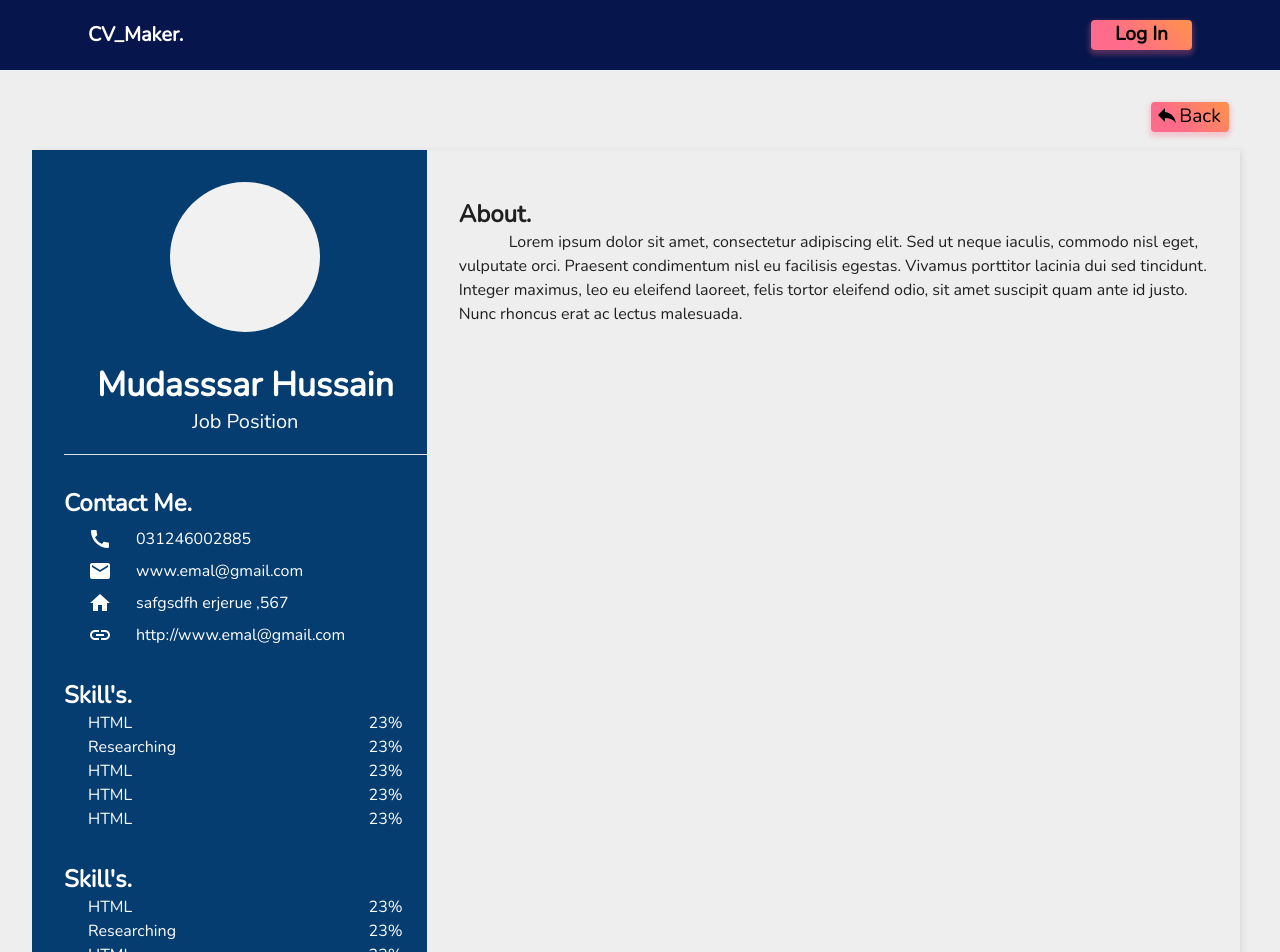
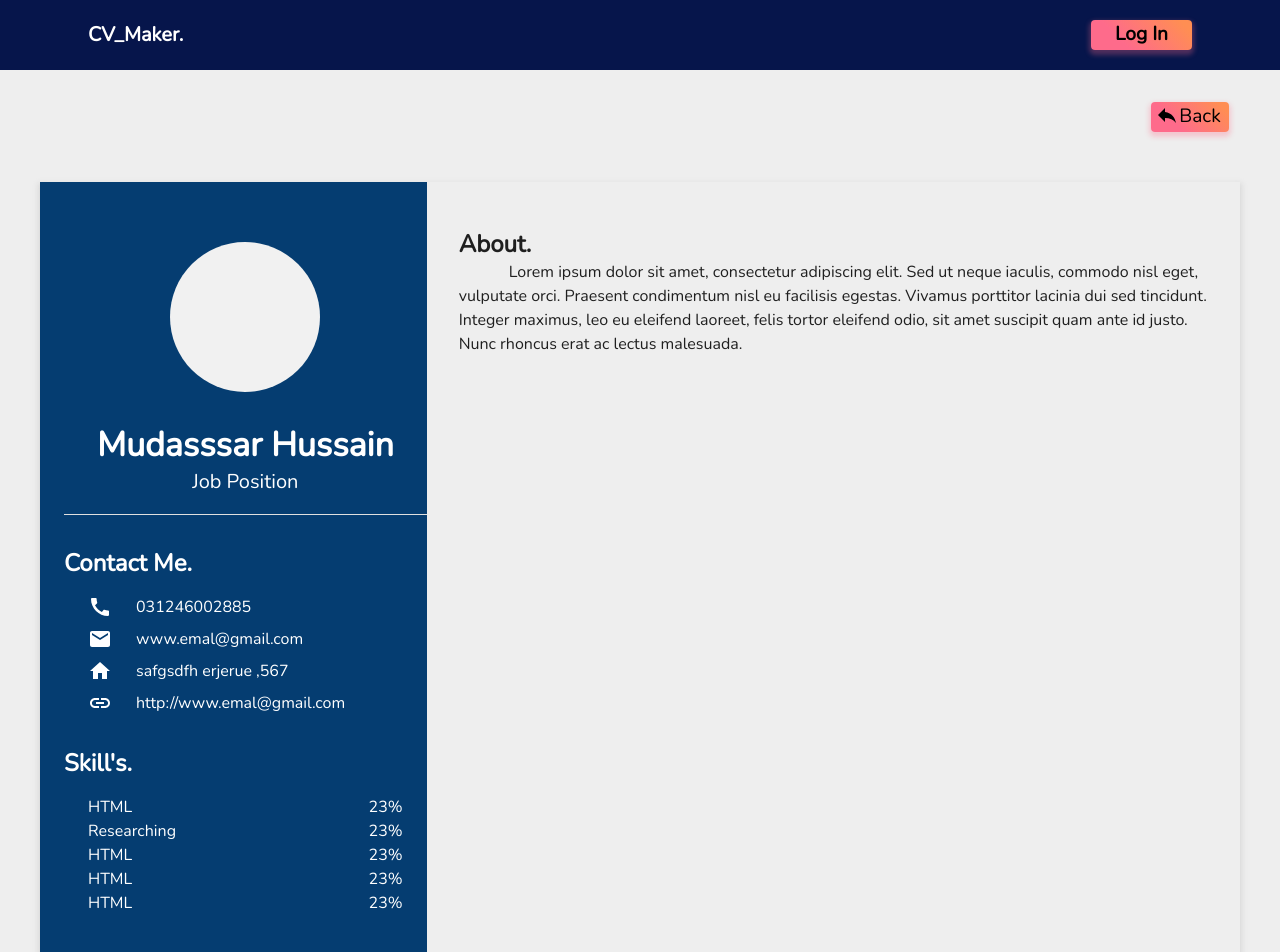
Before and after one commit to ProgrammingWithMudassar/CV_Maker_Project, a React (Vite) app: page /resume/cv in a window 1280 px wide. Shown: the top 952 px of the page. Built offline with nearby package versions, Linux system fonts and the light colour scheme; a web font is replaced by a local one.

Commit message:
update code

```diff
--- a/src/Pages/CVs/CV1.jsx
+++ b/src/Pages/CVs/CV1.jsx
@@ -22,7 +22,8 @@ const CV1 = () => {
       <Container className='CV_container'>
         {/* Left  */}
         <Grid container spacing={4} >
-          <Grid item xs={4} textAlign='left' backgroundColor='#053D71' color="#fff" pb={2}>
+          <Grid item xs={4} textAlign='left' backgroundColor='#053D71' color="#fff" >
+            <Box sx={{height:'1000px'}}>
               <Box className="ImgBoxInCv">
                 <Typography variant="body1" color="initial"></Typography>
               </Box>
@@ -40,44 +41,44 @@ const CV1 = () => {
               {/* Contact  */}
               <Box textAlign='left' mt={4}>
                 <Typography variant="h5" fontWeight={600}>Contact Me.</Typography>
-              <Box display='flex' alignItems='center' mt={1} >
-                <CallIcon color="#fff" sx={{mx:3}}/>
+                <Box display='flex' alignItems='center' mt={2} >
+                  <CallIcon color="#fff" sx={{ mx: 3 }} />
                   <Typography variant="body1" >031246002885</Typography>
                 </Box>
                 <Box display='flex' alignItems='center' mt={1} >
-                <EmailIcon color="#fff" sx={{mx:3}}/>
+                  <EmailIcon color="#fff" sx={{ mx: 3 }} />
                   <Typography variant="body1" >www.emal@gmail.com</Typography>
                 </Box>
                 <Box display='flex' alignItems='center' mt={1} >
-                <HomeIcon color="#fff" sx={{mx:3}}/>
+                  <HomeIcon color="#fff" sx={{ mx: 3 }} />
                   <Typography variant="body1" >safgsdfh erjerue ,567</Typography>
                 </Box>
                 <Box display='flex' alignItems='center' mt={1} >
-                <LinkIcon color="#fff" sx={{mx:3}}/>
+                  <LinkIcon color="#fff" sx={{ mx: 3 }} />
                   <Typography variant="body1" >http://www.emal@gmail.com</Typography>
                 </Box>
               </Box>
 
               {/* Skill */}
               <Box textAlign='left' mt={4}>
-            <Typography variant="h5" fontWeight={600}>Skill's.</Typography>
-              <Box sx={{display:'flex',px:3, justifyContent:'space-between'}}>
+                <Typography variant="h5" fontWeight={600} >Skill's.</Typography>
+                <Box sx={{ display: 'flex', px: 3, justifyContent: 'space-between' }} mt={2}>
                   <Typography variant="body1" >HTML</Typography>
                   <Typography variant="body1" >23%</Typography>
                 </Box>
-              <Box sx={{display:'flex',px:3, justifyContent:'space-between'}}>
+                <Box sx={{ display: 'flex', px: 3, justifyContent: 'space-between' }}>
                   <Typography variant="body1" >Researching</Typography>
                   <Typography variant="body1" >23%</Typography>
                 </Box>
-              <Box sx={{display:'flex',px:3, justifyContent:'space-between'}}>
+                <Box sx={{ display: 'flex', px: 3, justifyContent: 'space-between' }}>
                   <Typography variant="body1" >HTML</Typography>
                   <Typography variant="body1" >23%</Typography>
                 </Box>
-              <Box sx={{display:'flex',px:3, justifyContent:'space-between'}}>
+                <Box sx={{ display: 'flex', px: 3, justifyContent: 'space-between' }}>
                   <Typography variant="body1" >HTML</Typography>
                   <Typography variant="body1" >23%</Typography>
                 </Box>
-              <Box sx={{display:'flex',px:3, justifyContent:'space-between'}}>
+                <Box sx={{ display: 'flex', px: 3, justifyContent: 'space-between' }}>
                   <Typography variant="body1" >HTML</Typography>
                   <Typography variant="body1" >23%</Typography>
                 </Box>
@@ -85,18 +86,19 @@ const CV1 = () => {
 
               {/* Hobbies */}
               <Box textAlign='left' mt={4}>
-            <Typography variant="h5" fontWeight={600}>Skill's.</Typography>
-              <Box sx={{display:'flex',px:3, justifyContent:'space-between'}}>
+                <Typography variant="h5" fontWeight={600}>Hobbies.</Typography>
+                <Box sx={{ display: 'flex', px: 3, justifyContent: 'space-between' }} mt={2}>
                   <Typography variant="body1" >HTML</Typography>
                   <Typography variant="body1" >23%</Typography>
                 </Box>
-              <Box sx={{display:'flex',px:3, justifyContent:'space-between'}}>
+                <Box sx={{ display: 'flex', px: 3, justifyContent: 'space-between' }}>
                   <Typography variant="body1" >Researching</Typography>
                   <Typography variant="body1" >23%</Typography>
                 </Box>
-              <Box sx={{display:'flex',px:3, justifyContent:'space-between'}}>
+                <Box sx={{ display: 'flex', px: 3, justifyContent: 'space-between' }}>
                   <Typography variant="body1" >HTML</Typography>
                   <Typography variant="body1" >23%</Typography>
+                </Box>
               </Box>
             </Box>
 
--- a/src/Pages/Style.css
+++ b/src/Pages/Style.css
@@ -75,7 +75,9 @@ label:hover {
 .CV_container{
     margin: 50px 0;
     box-shadow: 0 3px 5px 2px rgba(172, 172, 172, 0.3);
-
+    height: 1000px;
+    overflow: hidden;
+    padding-top: 30px;
 }
 .ImgBoxInCv{
     width: 150px;
@@ -83,4 +85,5 @@ label:hover {
     border-radius: 50%;
     background-color: #f1f1f1;
     margin: auto;
+    margin-top: 30px;
 }
```
Lines whose indentation alone changed are shown as unchanged.
